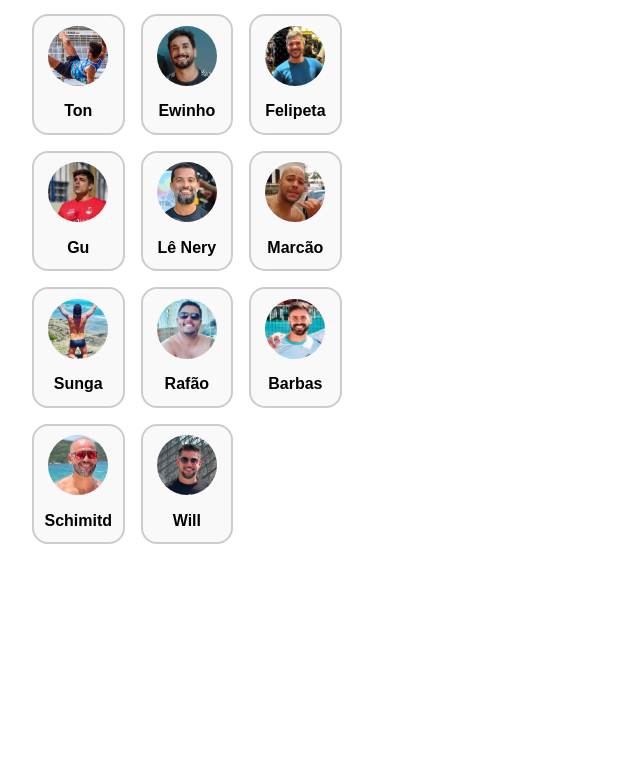
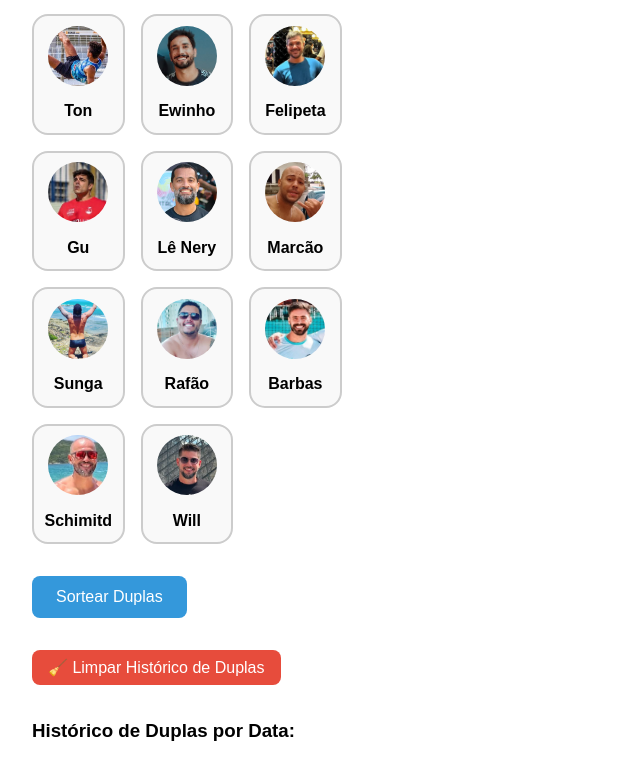
Before and after one commit to raffaelzeta/segunda-nobre, a React (Vite) app: page / in a window 1280 px wide. Shown: the part 423-1203 px from the top of the page, without its empty margins (0-640 px from the left). Before the commit the page ends 999 px from the top, so only its background shows below. Built offline with nearby package versions, Linux system fonts and the light colour scheme.

Commit message:
ajuste tema claro/escuro2

```diff
--- a/src/App.jsx
+++ b/src/App.jsx
@@ -209,10 +209,90 @@ function App() {
           );
         })}
       </div>
+    <div style={{ marginTop: '2rem' }}>
+        <button
+          onClick={sortearDuplas}
+          disabled={
+            confirmados.length < 4 || confirmados.some((apelido) => !ladosEscolhidos[apelido])
+          }
+          style={{
+            backgroundColor: '#3498db',
+            color: '#fff',
+            padding: '0.75rem 1.5rem',
+            fontSize: '1rem',
+            border: 'none',
+            borderRadius: '0.5rem',
+            cursor: 'pointer'
+          }}
+        >
+          Sortear Duplas
+        </button>
+      </div>
+
+      {duplas.length > 0 && (
+        <div style={{ marginTop: '2rem' }}>
+          <h2>Duplas Sorteadas:</h2>
+          <div style={{ display: 'flex', flexDirection: 'column', gap: '1rem' }}>
+            {duplas.map((dupla, index) => (
+              <div key={index} style={{ display: 'flex', alignItems: 'center', gap: '1rem' }}>
+                <strong>Dupla {index + 1}:</strong>
+                {dupla.map((apelido) => {
+                  const jogador = jogadores.find(j => j.apelido === apelido);
+                  return (
+                    <div key={apelido} style={{ textAlign: 'center' }}>
+                      <img
+                        src={jogador?.foto}
+                        alt={apelido}
+                        style={{
+                          width: '50px',
+                          height: '50px',
+                          borderRadius: '50%',
+                          objectFit: 'cover',
+                        }}
+                      />
+                      <div style={{ fontSize: '0.85rem' }}>{apelido}</div>
+                    </div>
+                  );
+                })}
+              </div>
+            ))}
+          </div>
+        </div>
+      )}
+
+      <div style={{ marginTop: '2rem' }}>
+        <button
+          onClick={limparHistorico}
+          style={{
+            padding: '0.5rem 1rem',
+            backgroundColor: '#e74c3c',
+            color: '#fff',
+            border: 'none',
+            borderRadius: '0.5rem',
+            cursor: 'pointer',
+          }}
+        >
+          🧹 Limpar Histórico de Duplas
+        </button>
+      </div>
+
+      <div style={{ marginTop: '2rem' }}>
+        <h3>Histórico de Duplas por Data:</h3>
+        {Object.entries(agruparPorData()).map(([data, duplas], idx) => (
+          <div key={idx} style={{ marginBottom: '1.5rem' }}>
+            <h4 style={{ marginBottom: '0.5rem' }}>📅 {data}</h4>
+            <ul>
+              {duplas.map((dupla, i) => (
+                <li key={i}>{dupla.join(' & ')}</li>
+              ))}
+            </ul>
+          </div>
+        ))}
+      </div>
     </div>
   );
 }
 
 export default App;
 
-// git add . && git commit -m "ajuste congelar paineis" && git push origin main
+// git add . && git commit -m "ajuste tema claro/escuro" && git push origin main
```
